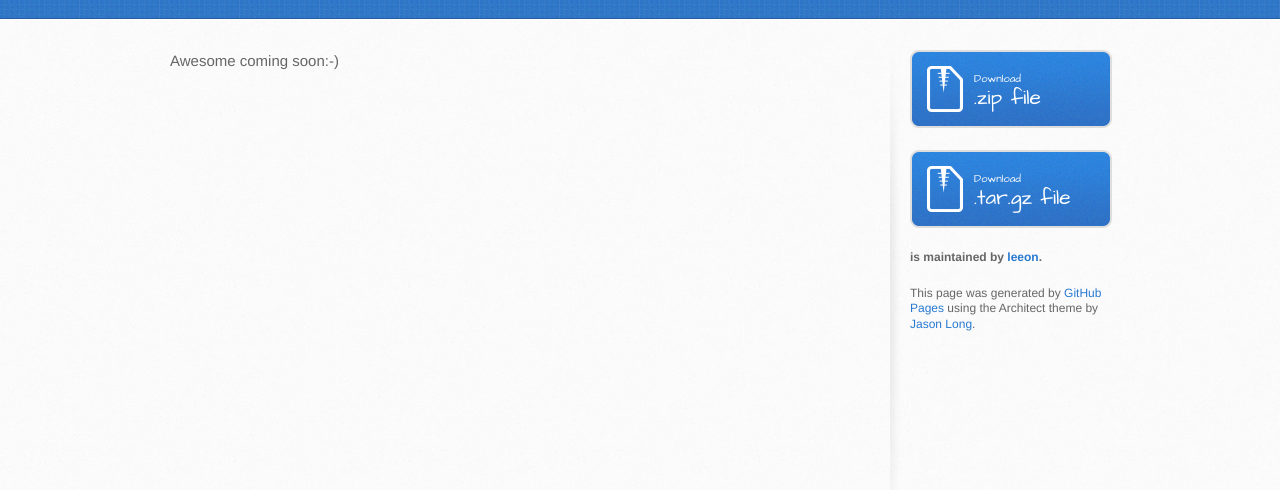
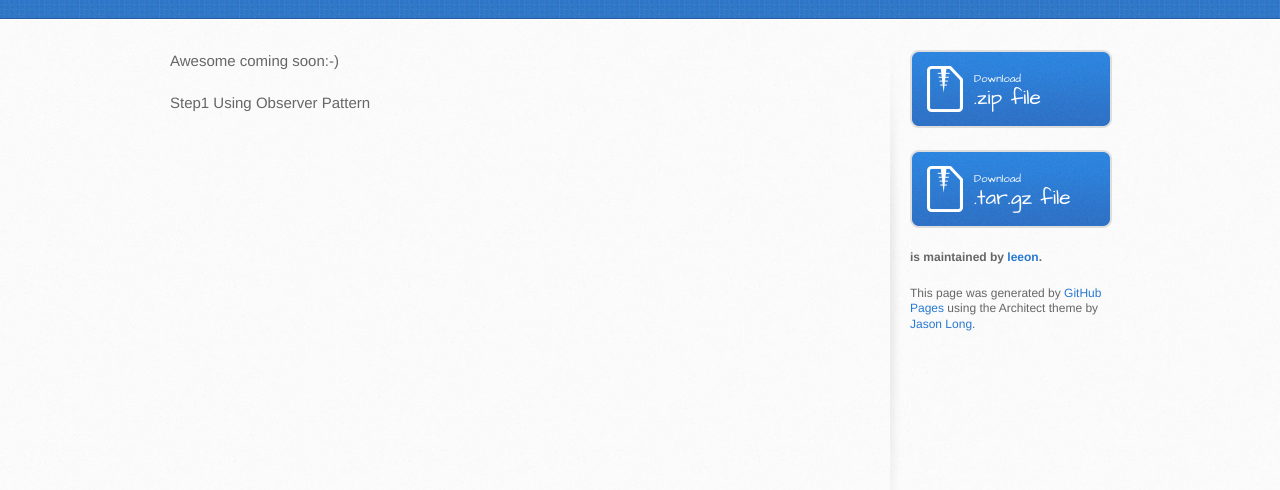
Before and after one commit to leeon/weibo4sa, a plain HTML site: page index.html in a window 1280 px wide. Shown: the part 216-706 px from the top of the page. Drawn offline with Linux system fonts and the light colour scheme.

Commit message:
test index edit

```diff
--- a/index.html
+++ b/index.html
@@ -29,6 +29,7 @@
       <div class="inner clearfix">
         <section id="main-content">
           <p>Awesome coming soon:-)</p>
+          <p>Step1 Using Observer Pattern</p>
         </section>
 
         <aside id="sidebar">
```
